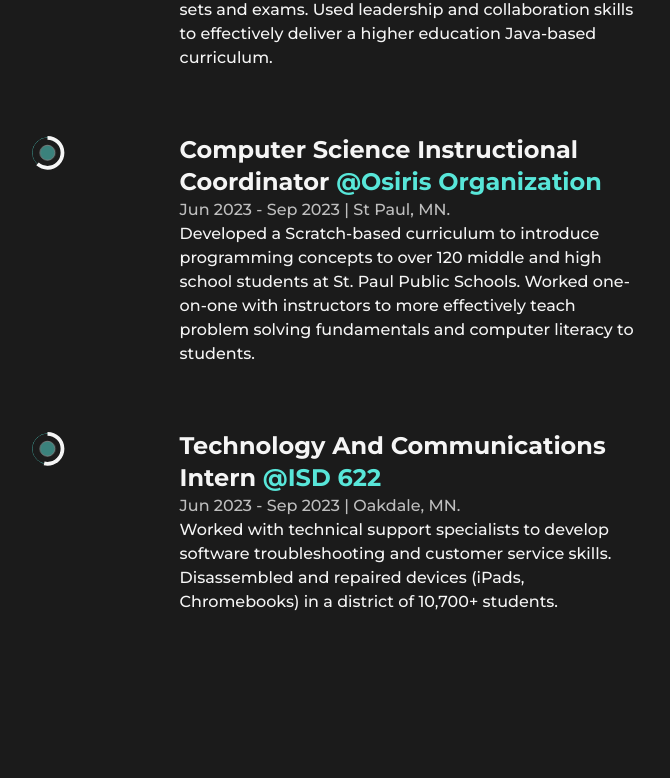
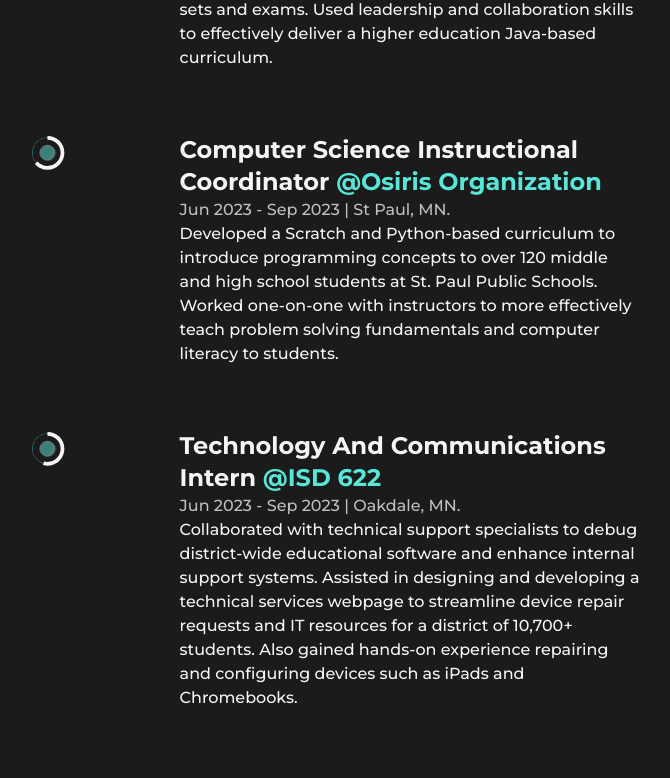
Before and after one commit to jseboso/nextjs-portfolio, a Next.js app: page / in a window 1280 px wide. Shown: the part 4492-5270 px from the top of the page, without its empty margins (246-916 px from the left). Built offline with nearby package versions, Linux system fonts and the light colour scheme.

Commit message:
Experience Description Updates

```diff
--- a/src/components/Experience.js
+++ b/src/components/Experience.js
@@ -80,7 +80,7 @@ const Experience = () => {
                         position="Computer Science Instructional Coordinator" company="Osiris Organization"
                         companyLink="https://osirisorganization.org/"
                         time="Jun 2023 - Sep 2023" address="St Paul, MN."
-                        work="Developed a Scratch-based curriculum to introduce programming concepts to over
+                        work="Developed a Scratch and Python-based curriculum to introduce programming concepts to over
                         120 middle and high school students at St. Paul Public Schools. Worked one-on-one with
                         instructors to more effectively teach problem solving fundamentals and computer literacy to students."
                     />
@@ -89,9 +89,11 @@ const Experience = () => {
                         position="Technology and Communications Intern" company="ISD 622"
                         companyLink="https://www.isd622.org/"
                         time="Jun 2023 - Sep 2023" address="Oakdale, MN."
-                        work="Worked with technical support specialists to develop software troubleshooting and customer
-                        service skills. Disassembled and repaired devices (iPads, Chromebooks) in a
-                        district of 10,700+ students."
+                        work="Collaborated with technical support specialists to debug district-wide educational
+                        software and enhance internal support systems. Assisted in designing and developing a technical
+                        services webpage to streamline device repair requests and IT resources for a district of 10,700+
+                        students. Also gained hands-on experience repairing and configuring devices such as iPads
+                        and Chromebooks."
                     />
                 </ul>
 
```
